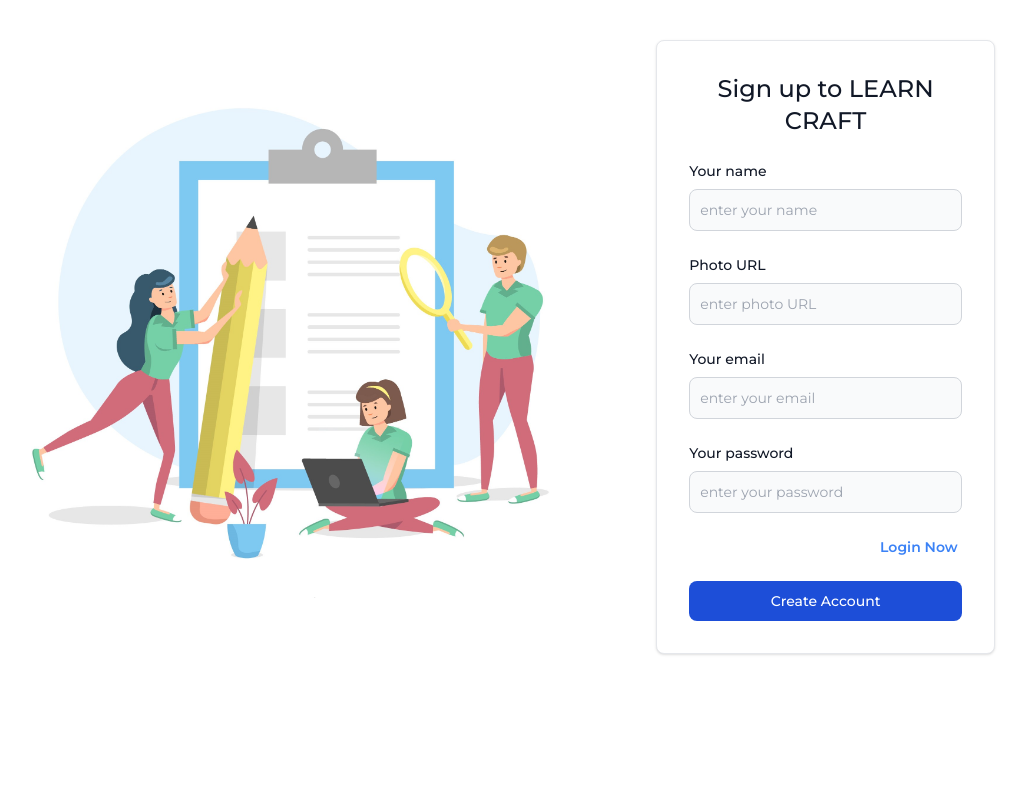
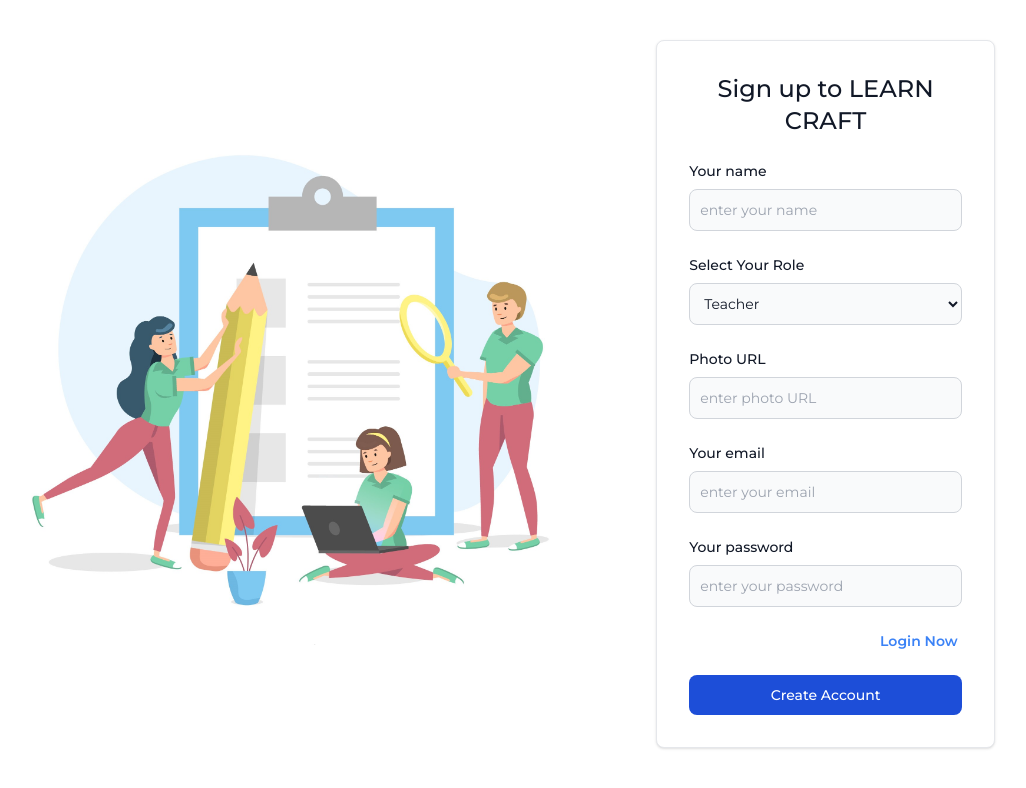
Before and after one commit to mdhossain07/learn-craft-client, a React (Vite) app: page /register in a window 1280 px wide. Shown: the top 788 px of the page, without its empty margins (141-1167 px from the left). Built offline with nearby package versions, Linux system fonts and the light colour scheme; no server answers.

Commit message:
teacher dashboard route created

```diff
--- a/src/Components/Shared/Navbar.jsx
+++ b/src/Components/Shared/Navbar.jsx
@@ -119,7 +119,9 @@ const Navbar = () => {
               onClose={handleClose}
               onClick={handleClose}
             >
-              <MenuItem onClick={handleClose}>Dashboard</MenuItem>
+              <Link to="/teacher/add-class">
+                <MenuItem onClick={handleClose}>Dashboard</MenuItem>
+              </Link>
               <MenuItem onClick={handleSignOut}>LogOut</MenuItem>
             </Menu>
           </div>
@@ -132,14 +134,14 @@ const Navbar = () => {
         )}
       </div>
 
-      <div className="md:hidden absolute top-8 ml-5">
+      <div className="md:hidden absolute top-8 ml-10">
         {isOpen ? (
           <div onClick={toggleNav}>
-            <FaTimes className="text-2xl cursor-pointer ml-10 " />
+            <FaTimes className="text-2xl cursor-pointer" />
           </div>
         ) : (
           <div onClick={toggleNav}>
-            <FaAlignJustify className="text-2xl cursor-pointer ml-10" />
+            <FaAlignJustify className="text-2xl cursor-pointer" />
           </div>
         )}
       </div>
--- a/src/Layout/DashboardLayout.jsx
+++ /dev/null
@@ -1,5 +0,0 @@
-const DashboardLayout = () => {
-  return <div></div>;
-};
-
-export default DashboardLayout;
--- /dev/null
+++ b/src/Layout/TeacherDashboardLayout.jsx
@@ -0,0 +1,27 @@
+import { Link, Outlet } from "react-router-dom";
+
+const TeacherDashboardLayout = () => {
+  return (
+    <div className="flex min-h-screen">
+      <div className="w-1/3 bg-red-500 ">
+        <Link to="/teacher/add-class">
+          <h2>Add Class</h2>
+        </Link>
+
+        <Link to="/teacher/my-class">
+          <h2>Teacher Class</h2>
+        </Link>
+
+        <Link to="/teacher/profile">
+          <h2>Teacher Profile</h2>
+        </Link>
+      </div>
+
+      <div className="bg-green-500 w-full">
+        <Outlet />
+      </div>
+    </div>
+  );
+};
+
+export default TeacherDashboardLayout;
--- /dev/null
+++ b/src/Pages/Dashboard/Teacher/AddClass/AddClass.jsx
@@ -0,0 +1,9 @@
+const AddClass = () => {
+  return (
+    <div>
+      <h2>Add Class</h2>
+    </div>
+  );
+};
+
+export default AddClass;
--- /dev/null
+++ b/src/Pages/Dashboard/Teacher/TeacherClass/TeacherClass.jsx
@@ -0,0 +1,9 @@
+const TeacherClass = () => {
+  return (
+    <div>
+      <h2>Teacher Class </h2>
+    </div>
+  );
+};
+
+export default TeacherClass;
--- /dev/null
+++ b/src/Pages/Dashboard/Teacher/TeacherProfile/TeacherProfile.jsx
@@ -0,0 +1,9 @@
+const TeacherProfile = () => {
+  return (
+    <div>
+      <h2>Teacher Profile</h2>
+    </div>
+  );
+};
+
+export default TeacherProfile;
--- a/src/Pages/Register/Register.jsx
+++ b/src/Pages/Register/Register.jsx
@@ -4,6 +4,7 @@ import register from "../../assets/images/Register.jpg";
 import useAuth from "../../hooks/useAuth";
 import { Link, useNavigate } from "react-router-dom";
 import toast from "react-hot-toast";
+import useAxiosPublic from "../../hooks/useAxiosPublic";
 
 const validate = (values) => {
   const errors = {};
@@ -28,6 +29,7 @@ const validate = (values) => {
 const Register = () => {
   const { createUser, updateUserProfile } = useAuth();
   const navigate = useNavigate();
+  const axiosPublic = useAxiosPublic();
 
   const formik = useFormik({
     initialValues: {
@@ -41,21 +43,27 @@ const Register = () => {
       createUser(values.email, values.password)
         .then(() => {
           updateUserProfile(values.name, values.photo).then(() => {
-            toast.success("New user created!");
-            navigate("/");
+            const userInfo = {
+              name: values.name,
+              email: values.email,
+              photo_url: values.photo,
+              role: values.role,
+            };
+
+            axiosPublic.post("/api/v1/create-user", userInfo).then((res) => {
+              console.log(res.data);
+              if (res.data.insertedId) {
+                toast.success("New user created");
+                navigate("/");
+              }
+            });
           });
         })
         .catch((err) => {
           toast.error(err);
         });
 
-      const userInfo = {
-        name: values.name,
-        email: values.email,
-        photo_url: values.photo,
-      };
-
-      console.log(userInfo);
+      // console.log(userInfo);
     },
   });
 
@@ -76,6 +84,7 @@ const Register = () => {
               <h5 className="text-2xl text-center font-medium text-gray-900 dark:text-white">
                 Sign up to LEARN CRAFT
               </h5>
+
               <div>
                 <label className="block mb-2 text-sm font-medium text-gray-900 dark:text-white">
                   Your name
@@ -89,6 +98,23 @@ const Register = () => {
                   onChange={formik.handleChange}
                   value={formik.values.name}
                 />
+              </div>
+
+              <div>
+                <label className="block mb-2 text-sm font-medium text-gray-900 dark:text-white">
+                  Select Your Role
+                </label>
+                <select
+                  name="role"
+                  className="bg-gray-50 border border-gray-300 text-gray-900 text-sm rounded-lg focus:ring-blue-500 focus:border-blue-500 block w-full p-2.5 dark:bg-gray-600 dark:border-gray-500 dark:placeholder-gray-400 dark:text-white"
+                  required
+                  defaultValue="default"
+                  onChange={formik.handleChange}
+                  value={formik.values.role}
+                >
+                  <option value={"teacher"}>Teacher</option>
+                  <option value={"student"}>Student</option>
+                </select>
               </div>
 
               <div>
--- /dev/null
+++ b/src/hooks/useAxiosPublic.jsx
@@ -0,0 +1,10 @@
+import axios from "axios";
+
+const useAxiosPublic = () => {
+  const axiosPublic = axios.create({
+    baseURL: "http://localhost:5001",
+  });
+  return axiosPublic;
+};
+
+export default useAxiosPublic;
--- /dev/null
+++ b/src/hooks/useAxiosSecure.jsx
@@ -0,0 +1,10 @@
+import axios from "axios";
+
+const useAxiosSecure = () => {
+  const axiosSecure = axios.create({
+    baseURL: "http://localhost:5001",
+  });
+  return axiosSecure;
+};
+
+export default useAxiosSecure;
```
Also changed, not shown: src/Routes/Route.jsx (+24 -0 lines).
